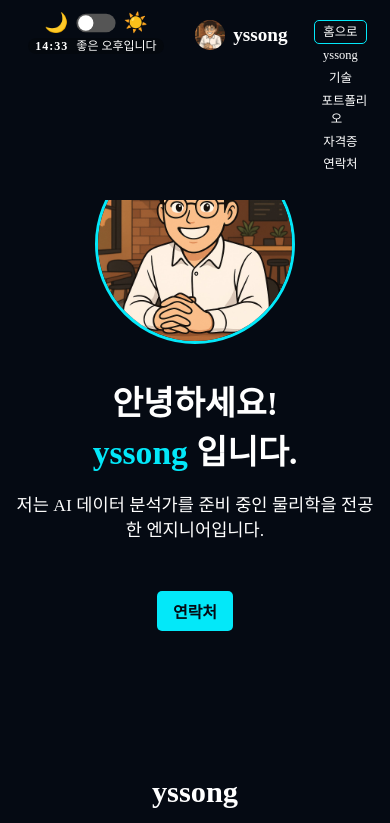
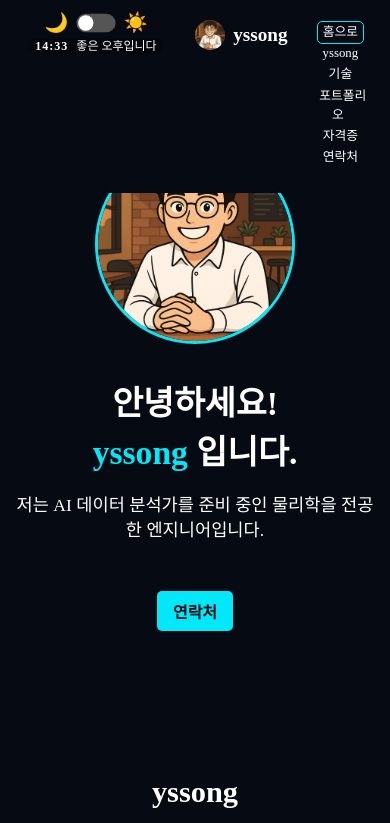
Before and after one commit to yssong01/MySite, a plain HTML site: page index.html in a window 390 px wide. Shown: the top 823 px of the page. Drawn offline with Linux system fonts and the light colour scheme; a web font is replaced by a local one.

Commit message:
모바일 상단 css 조정2

```diff
--- a/css/style.css
+++ b/css/style.css
@@ -905,16 +905,16 @@ button {
   }
   .header__menu {
     width: 100%;
-    margin-top: 0.2rem;
+    margin-top: 0.15rem;
     display: flex;
     justify-content: center;
     flex-wrap: wrap; /* 가로로 배치하다 공간 없으면 자동 줄바꿈 */
-    gap: 0.3rem 0.2rem; /* 세로/가로 간격 */
+    gap: 0.15rem 0.2rem; /* 세로/가로 간격 */
     text-align: center;
   }
   .header__menu__item {
-    padding: 0.25rem 0.5rem;
-    font-size: 0.78rem;
+    padding: 0.2rem 0.3rem;
+    font-size: 0.8rem;
   }
 
   /* Home 섹션 타이틀/이미지도 모바일에 맞게 축소 */
```
